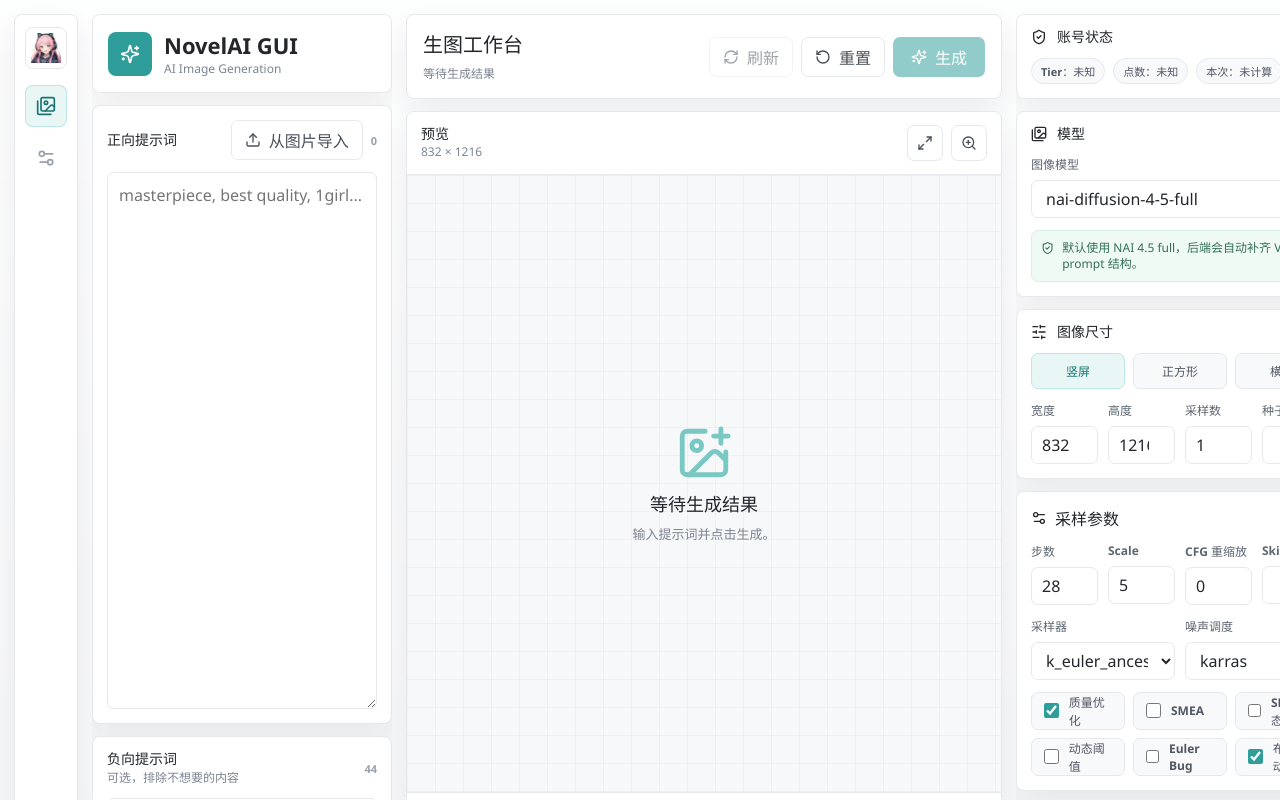
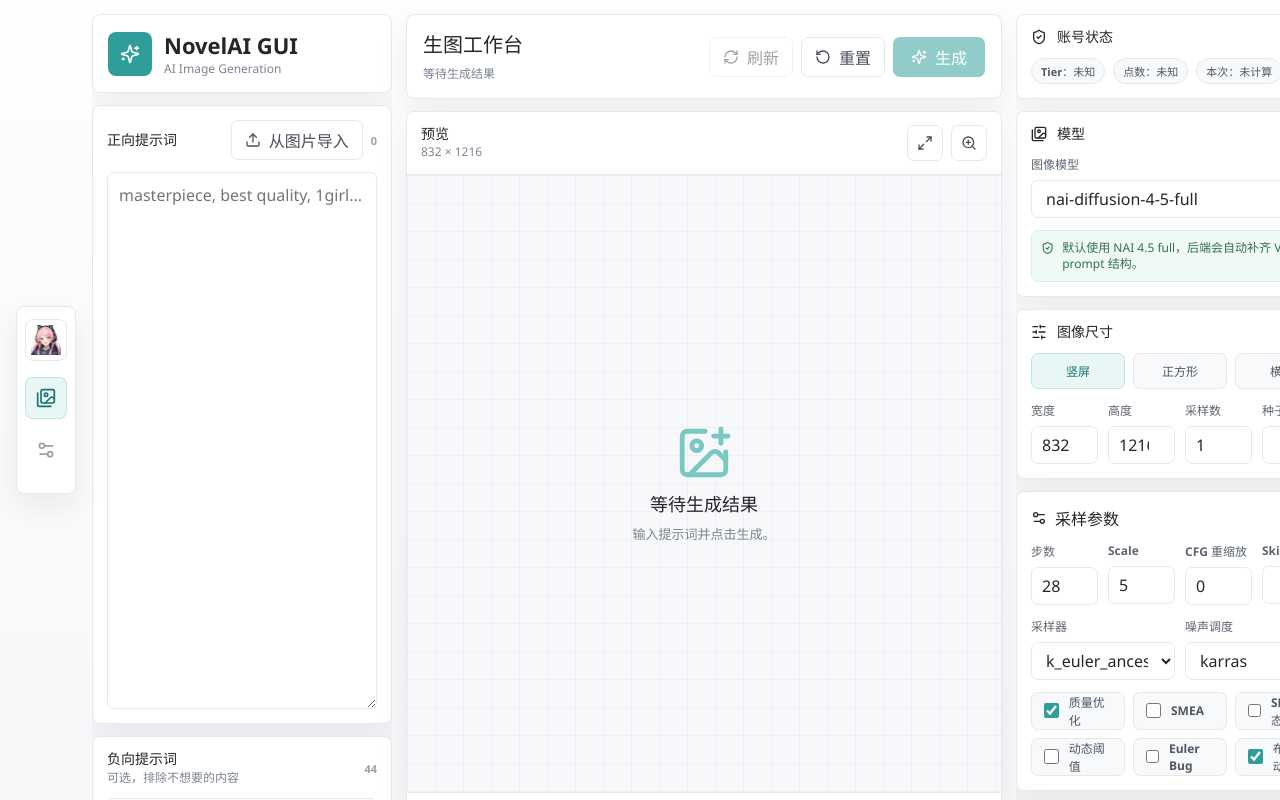
Before and after one commit to KonshinHaoshin/novelai-gui, a React (Vite) app: page / in a window 1280 px wide. Shown: the top 800 px of the page. Built offline with nearby package versions, Linux system fonts and the light colour scheme.

Commit message:
Fix nav rail positioning

```diff
--- a/src/styles.css
+++ b/src/styles.css
@@ -83,16 +83,22 @@
 }
 
 .nav-rail {
+  position: sticky;
+  top: 50%;
+  z-index: 2;
+  align-self: start;
+  justify-self: center;
   display: flex;
   flex-direction: column;
   align-items: center;
   gap: 10px;
-  min-height: calc(100vh - 28px);
+  min-height: auto;
   border: 1px solid var(--line);
   border-radius: 8px;
   background: var(--panel);
   padding: 12px 8px;
   box-shadow: var(--shadow);
+  transform: translateY(-50%);
 }
 
 .nav-logo,
@@ -1019,8 +1025,10 @@
   }
 
   .nav-rail {
+    position: static;
     flex-direction: row;
     min-height: auto;
+    transform: none;
   }
 
   .nav-spacer {
```
